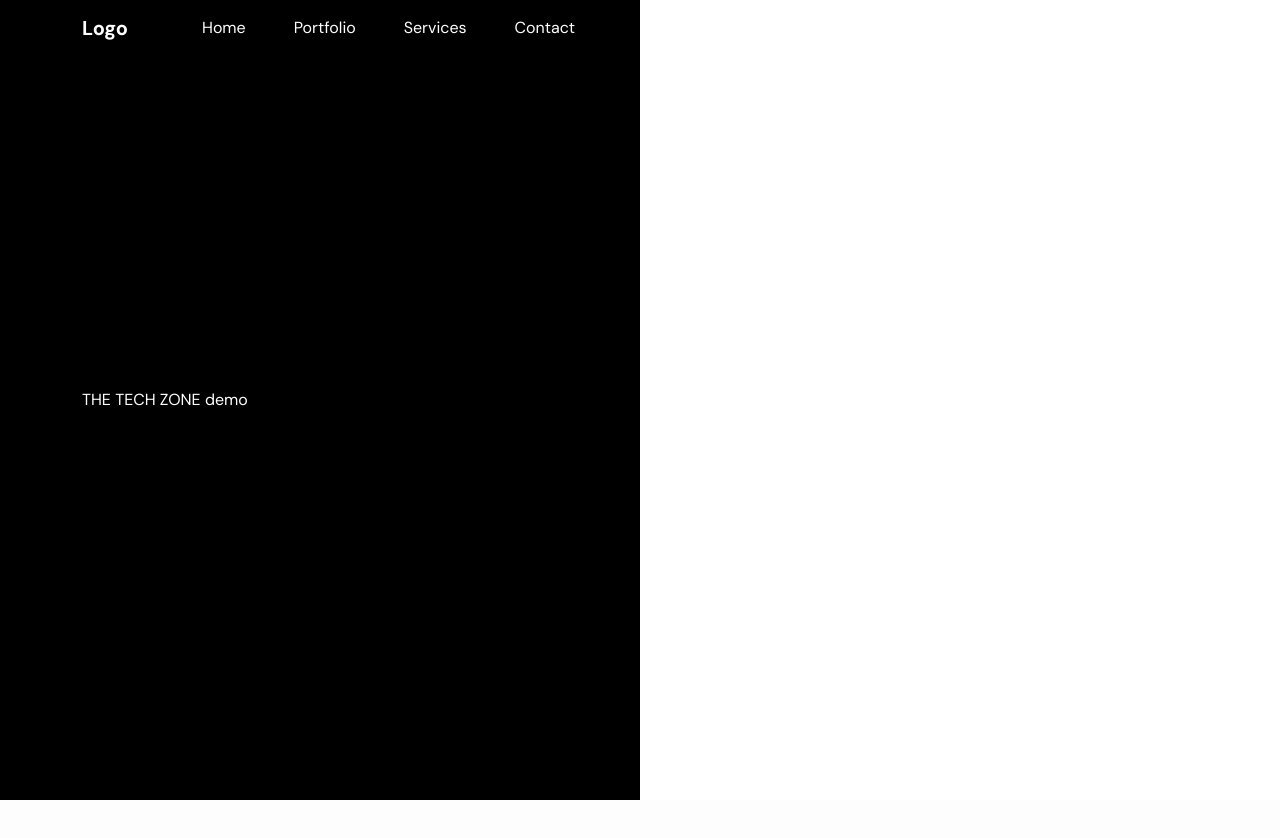
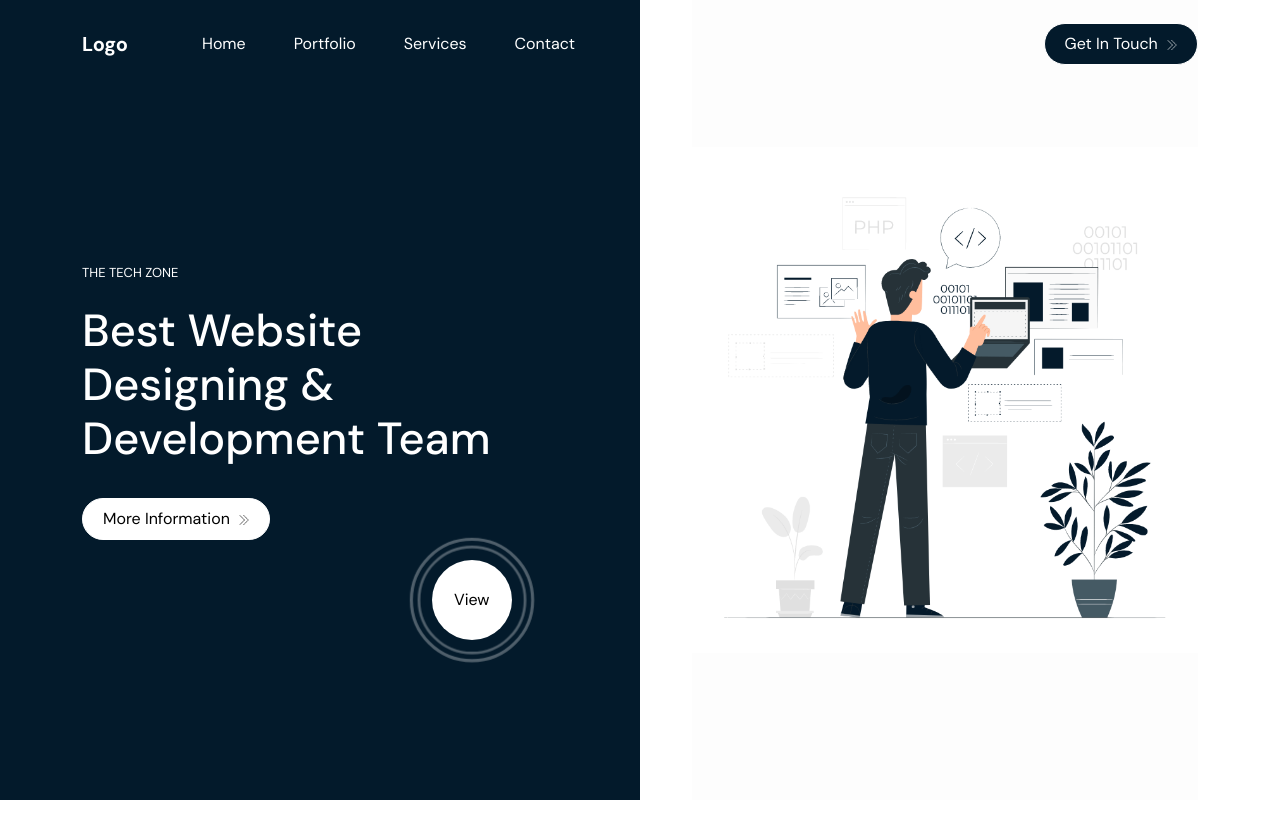
Before and after one commit to riteshkshatriya/First-Website, a React app: page / in a window 1280 px wide. After the commit the page ends 800 px from the top, so only its background shows below. Built offline with nearby package versions, Linux system fonts and the light colour scheme.

Commit message:
banner desing

```diff
--- a/src/component/banner.js
+++ b/src/component/banner.js
@@ -1,3 +1,5 @@
+import arrow from '../images/arrow.png';
+import banner from '../images/banner.gif';
 
 
 const Banner =()=>{
@@ -5,13 +7,24 @@ const Banner =()=>{
 
         <section className="main-banner-section text-white">
             <div className="container">
-                <div className="left-side aside-banner">
-                    <div className="banner-content">
-                        <span>THE TECH ZONE demo</span>
+                <div className="d-flex">
+                    <div className="left-side aside-banner">
+                        <div className="banner-content">
+                            <span className="banner-sub-heading">THE TECH ZONE</span>
+                            <h1 className="main-heading-banner">Best Website Designing & Development Team</h1>
+                            <a href="#" className="common-button btn mt-4">More Information  <img className="arrow-image" src = {arrow} alt="" /> </a>
+                            <div className="round"></div>
+                        </div>
+                        <div className="overlay-button">
+                            <a href="#" class="view-button-banner circle link-unstyled">View</a>
+                        </div>
+                    </div>
+                    <div className='right-side aside-banner'>
+                        <div className="main-banner-image">
+                            <img className="w-100" src = {banner} alt="" />
+                        </div>
                     </div>
                 </div>
-            </div>
-            <div className="right-side aside-banner">
             </div>
         </section>
 
--- a/src/component/header.js
+++ b/src/component/header.js
@@ -1,6 +1,8 @@
 import React from "react";
 import '../../node_modules/bootstrap/dist/css/bootstrap.min.css'
 import '../../node_modules/bootstrap/dist/js/bootstrap.bundle.js'
+import arrow from '../images/arrow.png';
+
 // import "../../node_modules/react-slick/dist/";
 // import "slick-carousel/slick/slick-theme.css";
 import {
@@ -38,6 +40,8 @@ export default function Heading() {
         </Routes>
         <nav className="navbar navbar-expand-lg navbar-light  custom-navigation">
           <div className="container">
+            <div className="d-flex w-100 align-items-center">
+              <div className="nav-left d-flex">
                 <a className="navbar-brand fw-bold text-white nav-logo" href="#">Logo</a>
                 <button className="navbar-toggler" type="button" data-bs-toggle="collapse" data-bs-target="#navbarNavAltMarkup" aria-controls="navbarNavAltMarkup" aria-expanded="false" aria-label="Toggle navigation">
                   <span className="navbar-toggler-icon"></span>
@@ -48,6 +52,11 @@ export default function Heading() {
                     <a className="nav-link" href="#">Portfolio</a>
                     <a className="nav-link" href="#">Services</a>
                     <a className="nav-link" href="#">Contact</a>
+                  </div>
+                </div>
+              </div>
+              <div className="nav-right">
+                <a href="#" className="common-button button-color btn">Get In Touch <img className="arrow-image" src = {arrow} alt="" /></a>
               </div>
             </div>
           </div>
--- a/src/component/mystyle.css
+++ b/src/component/mystyle.css
@@ -2,20 +2,63 @@
 body{
     font-family: 'DM Sans', sans-serif !important;
 }
-.demo{color: red;}
+/* Theme Color Css Start*/
+:root{
+    --primary-color:#031a2b;
+}
+.text-theme{
+    color: var(--primary-color) !important;
+}
+.br-theme{
+    background-color: var(--primary-color) !important;
+}
+/* Theme Color Css End*/
+
+
+
+/* Common Css Start */
+.common-button{padding: 8px 20px !important; background-color: #fff !important; color: #000 !important; border-radius: 30px !important; transform: 0.5 ease in out; border: 1px solid #fff !important;}
+.common-button:hover{background-color: var(--primary-color) !important; color: #fff !important;}
+.common-button:hover .arrow-image{filter: invert(100%) sepia(3%) saturate(12%) hue-rotate(103deg) brightness(105%) contrast(105%);}
+.common-button .arrow-image{width: 10px; margin-left: 5px;}
+.button-color{background-color: var(--primary-color) !important; color: #fff !important;}
+.button-color .arrow-image{filter: invert(100%) sepia(3%) saturate(12%) hue-rotate(103deg) brightness(105%) contrast(105%);}
+/* Common Css End */
 
 /* Header Css Start */
-.custom-navigation{position: fixed !important; left: 0; right: 0;z-index: 9;}
+.custom-navigation{position: fixed !important; left: 0; right: 0;z-index: 9; top: 15px;}
 .custom-navigation .nav-logo{margin-right: 50px;}
 /* Header Css End */
 
 
 /* Banner Css Start */
 .main-banner-section{position: relative;min-height: 100vh;}
-.main-banner-section::before{content: ''; position: absolute;top: 0;left: 0;right: 0;width: 50%;background-color: #000;min-height: 100vh;z-index: -1;}
+.main-banner-section::before{content: ''; position: absolute;top: 0;left: 0;right: 0;width: 50%;background-color: var(--primary-color);min-height: 100vh;z-index: -1;}
 .main-banner-section .right-side{background-color: #fdfdfd;}
-.main-banner-section .banner-content{width: 50%;}
-.main-banner-section .aside-banner{display: flex; align-items: center;min-height: 100vh;}
+.main-banner-section .banner-content{width: 80%;}
+.main-banner-section .aside-banner{display: flex; align-items: center;min-height: 100vh;position: relative;}
+.main-banner-section .main-heading-banner{font-size: 45px;padding-top: 20px;}
+.main-banner-section .banner-sub-heading{font-size: 13px;}
+.main-banner-section .view-button-banner{height: 80px;width: 80px;position: relative;display: flex;background-color: #fff;align-items: center;justify-content: center;border-radius: 50%;color: #000; text-decoration: none;}
+.main-banner-section .circle:after, .main-banner-section .circle:before{content: '';display: block;position: absolute;top: 0;right: 0;bottom: 0;left: 0;border-radius: 50rem;border: 2px solid rgba(255,255,255,.3);z-index: -1;}
+.main-banner-section .circle:before{animation:ripple 1s linear 1s infinite}
+.main-banner-section .circle:after{animation:ripple 2s linear 2s infinite}
+.main-banner-section .overlay-button{position: absolute;bottom: 20%;right: 180px;}
+
+
+@keyframes ripple {
+    0% {
+        transform: scale(1);
+    }
+    80% {
+        transform: scale(1.6);
+        opacity: 1;
+    }
+    100% {
+        transform: scale(1.9);
+        opacity: 0;
+    }
+}
 /* Banner Css End */
 
 
@@ -23,4 +66,5 @@ body{
 /* Responsive Css Start */
 .custom-navigation.navbar-expand-lg .navbar-nav .nav-link{padding-right: 1.5em; padding-left: 1.5em;color: #fff !important;}
 .custom-navigation.navbar-expand-lg .navbar-nav .nav-link.active{color: #fff !important;}
+.custom-navigation.navbar-expand-lg .nav-right{margin-left: auto;}
 /* Responsive Css Start */
```
Also changed, not shown: src/images/arrow.png (added), src/images/banner.gif (added). Lines whose indentation alone changed are shown as unchanged.
